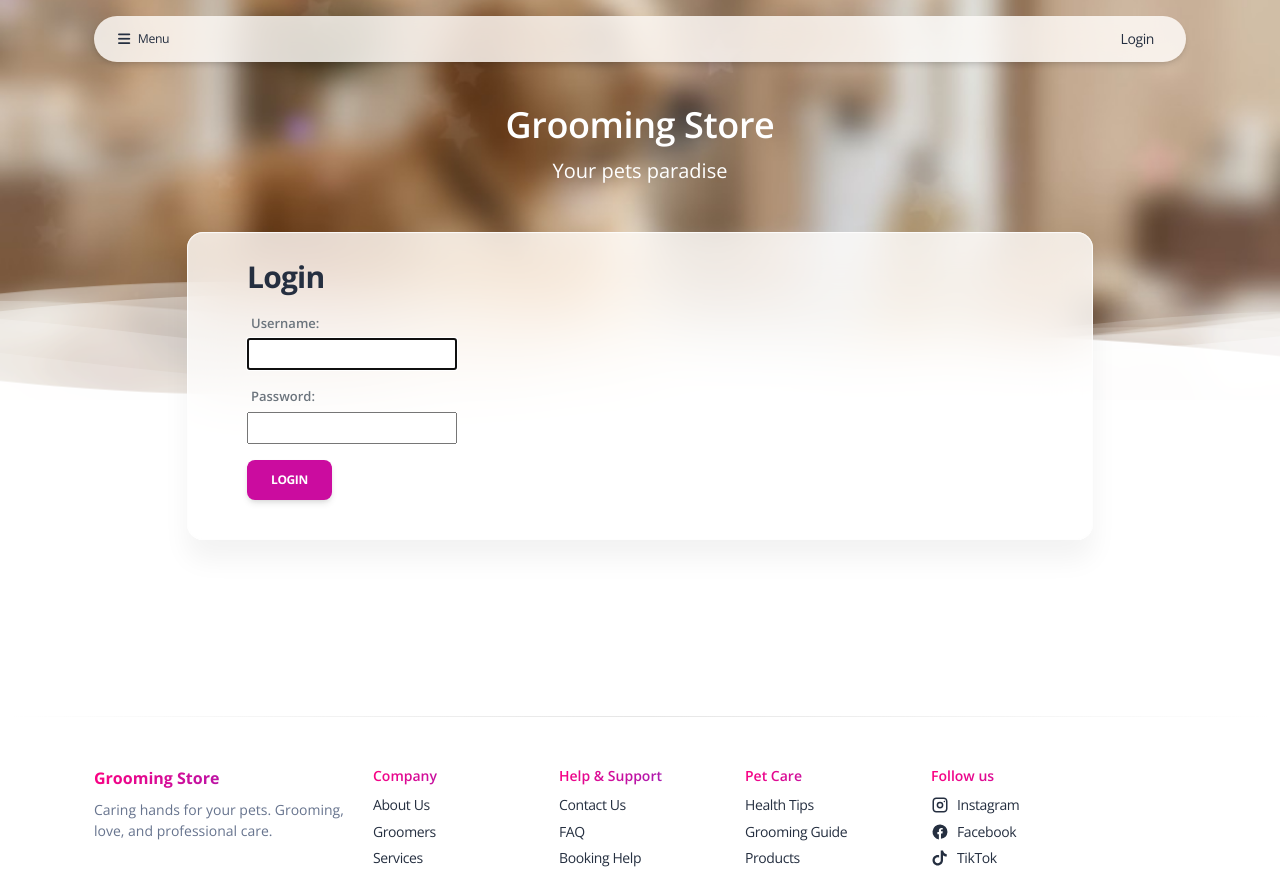
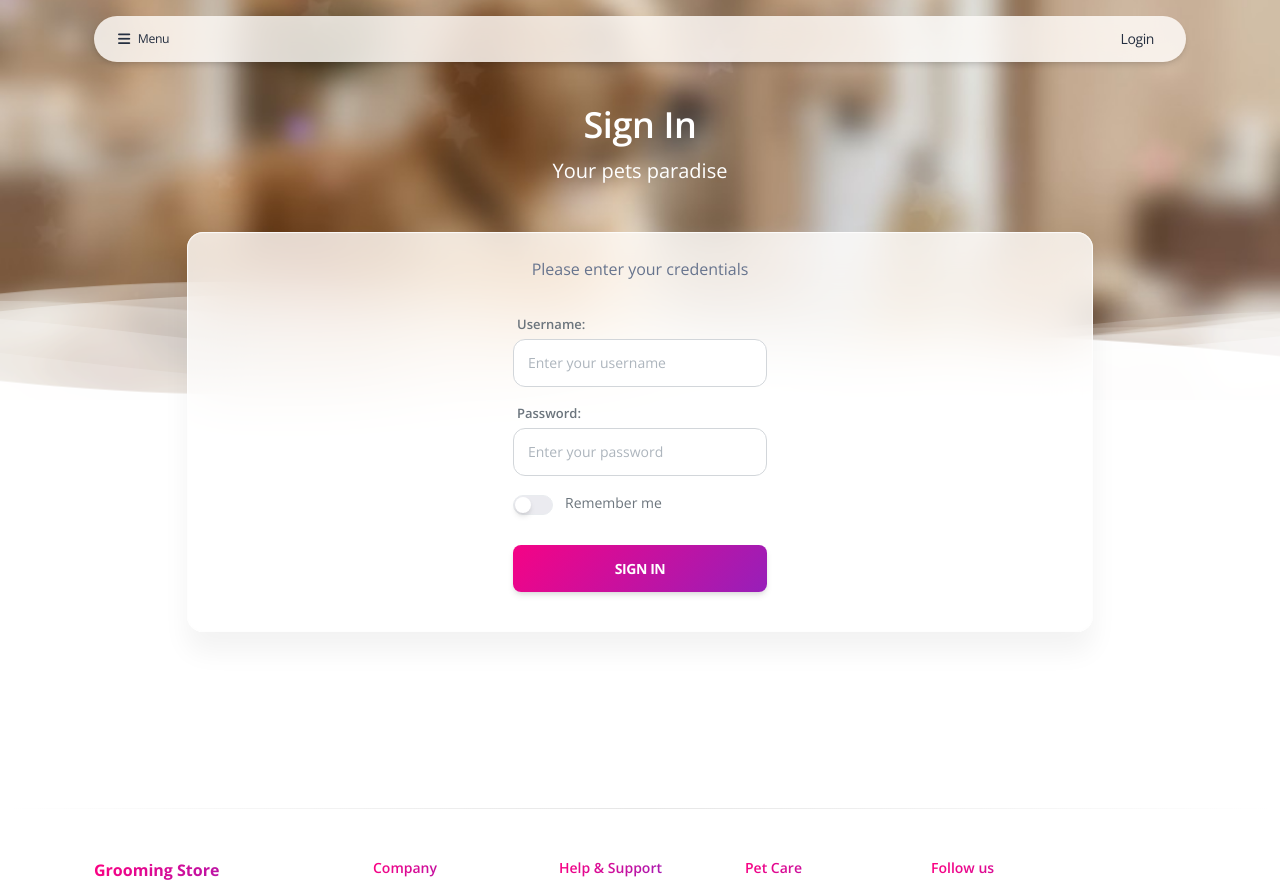
Before and after one commit to HamsterKate/grooming-store, a Django app: page /accounts/login/ in a window 1280 px wide. Shown: the top 880 px of the page. Run offline with Django 5.2, Linux system fonts and the light colour scheme; some libraries are stand-ins or nearby versions.

Commit message:
set ui desing for login page

```diff
--- a/store/forms.py
+++ b/store/forms.py
@@ -1,5 +1,27 @@
 from django import forms
+from django.contrib.auth.forms import AuthenticationForm
+
 from .models import Pet, Groomer, Service
+
+
+class LoginForm(AuthenticationForm):
+    username = forms.CharField(
+        label="Username",
+        widget=forms.TextInput(attrs={
+            "class": "form-control",
+            "placeholder": "Enter your username",
+            "autocomplete": "username",
+        })
+    )
+
+    password = forms.CharField(
+        label="Password",
+        widget=forms.PasswordInput(attrs={
+            "class": "form-control",
+            "placeholder": "Enter your password",
+            "autocomplete": "current-password",
+        })
+    )
 
 
 class BaseStyledForm(forms.ModelForm):
--- a/store/views.py
+++ b/store/views.py
@@ -1,10 +1,11 @@
 from django.contrib.auth.mixins import LoginRequiredMixin
+from django.contrib.auth.views import LoginView
 from django.shortcuts import render
 from django.urls import reverse_lazy, reverse
 from django.views import generic
 from django.contrib import messages
 
-from store.forms import PetForm, GroomerForm, ServiceForm
+from store.forms import PetForm, GroomerForm, ServiceForm, LoginForm
 from store.models import Groomer, Service, Pet
 from core.mixins import SearchMixin
 from core.forms import SearchForm
@@ -26,6 +27,11 @@ def index(request):
         "store/index.html",
         context=context,
     )
+
+
+class CustomLoginView(LoginView):
+    authentication_form = LoginForm
+    template_name = "registration/login.html"
 
 
 class IndexView(generic.ListView):
--- a/store_settings/urls.py
+++ b/store_settings/urls.py
@@ -18,8 +18,12 @@ Including another URLconf
 from django.contrib import admin
 from django.urls import path, include
 
+from store.views import CustomLoginView
+
 urlpatterns = [
     path("admin/", admin.site.urls),
     path("", include("store.urls")),
+    path("accounts/login/", CustomLoginView.as_view(), name="login"),
     path("accounts/", include("django.contrib.auth.urls")),
+
 ]
--- a/templates/registration/login.html
+++ b/templates/registration/login.html
@@ -1,19 +1,58 @@
-{% extends "base.html" %}
+{% extends 'base.html' %}
+
+{% block title %}Sign In{% endblock title %}
 
 {% block content %}
+
+<section>
   <div class="col-12 py-4 px-5">
-    <h3 class="mb-3">Login</h3>
+        <!-- LOGIN CARD -->
+    <div class="col-xl-4 col-lg-5 col-md-7 d-flex flex-column mx-auto">
 
-    <form method="post">
+      <!-- MESSAGE -->
+      <div class="text-center mb-3">
+        {% if msg %}
+          <p class="fw-semibold">{{ msg|safe }}</p>
+        {% else %}
+          <p class="fw-semibold">Please enter your credentials</p>
+        {% endif %}
+      </div>
+
+{#      <div class="mb-3">#}
+
+        <form method="post" role="form">
           {% csrf_token %}
+
+          <!-- USERNAME -->
           <div class="mb-3">
-        {{ form.as_p }}
+            <label>Username:</label>
+            {{ form.username }}
           </div>
-      <button type="submit" class="btn btn-primary btn-block">
-        Login
+
+          <!-- PASSWORD -->
+          <div class="mb-3">
+            <label>Password:</label>
+            {{ form.password }}
+          </div>
+
+          <!-- REMEMBER ME -->
+          <div class="flex-row form-check form-switch align-content-center">
+            <input class="form-check-input" type="checkbox" id="rememberMe">
+            <label class="form-check-label" for="rememberMe">Remember me</label>
+          </div>
+
+          <!-- SUBMIT -->
+          <div class="text-center">
+            <button type="submit"
+                    name="login"
+                    class="btn btn-lg bg-gradient-primary w-100 mt-4">
+              Sign in
             </button>
+          </div>
         </form>
-
+{#      </div>#}
     </div>
   </div>
-{% endblock %}
+</section>
+
+{% endblock content %}
```
Lines whose indentation alone changed are shown as unchanged.
